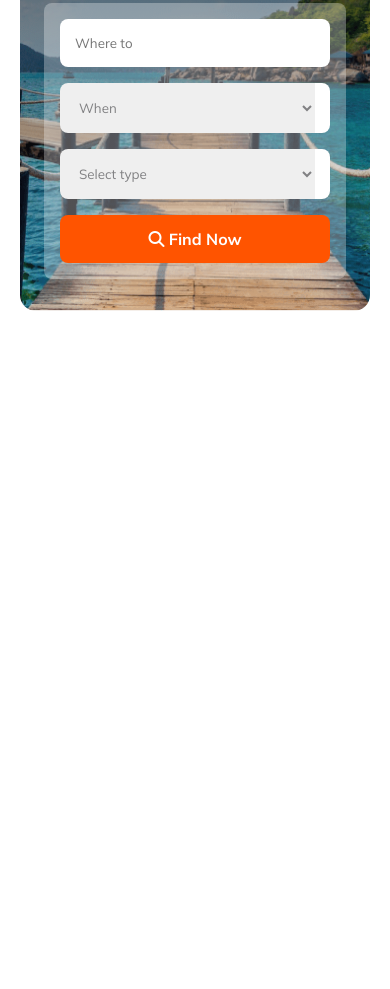
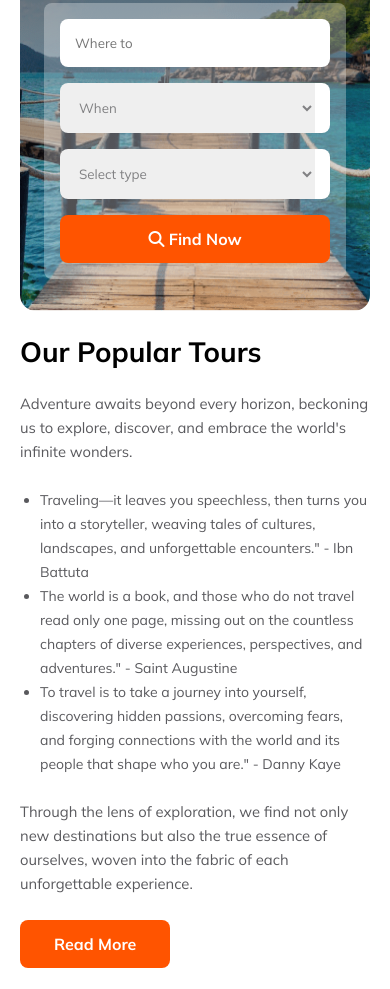
Before and after one commit to shifat97/travel-buddies, a plain HTML site: page index.html in a window 390 px wide. Shown: the part 259-1248 px from the top of the page. Before the commit the page ends 844 px from the top, so only its background shows below. Drawn offline with Linux system fonts and the light colour scheme.

Commit message:
added popular section with responsive version

```diff
--- a/index.html
+++ b/index.html
@@ -44,7 +44,28 @@
             </div>
         </section>
     </header>
-
+    <main>
+        <section id="popular-container">
+            <div id="popular-container-left">
+                <h1>Our Popular Tours</h1>
+                <p>Adventure awaits beyond every horizon, beckoning us to explore, discover, and embrace the world's
+                    infinite wonders.</p>
+                <ul>
+                    <li>Traveling—it leaves you speechless, then turns you into a storyteller, weaving tales of
+                        cultures, landscapes, and unforgettable encounters." - Ibn Battuta</li>
+                    <li>The world is a book, and those who do not travel read only one page, missing out on the
+                        countless chapters of diverse experiences, perspectives, and adventures." - Saint Augustine</li>
+                    <li>To travel is to take a journey into yourself, discovering hidden passions, overcoming fears, and forging connections with the world and its people that shape who you are." - Danny Kaye</li>
+                </ul>
+                <p>Through the lens of exploration, we find not only new destinations but also the true essence of
+                    ourselves, woven into the fabric of each unforgettable experience.</p>
+                <button>Read More</button>
+            </div>
+            <div id="popular-container-right">
+                <img src="./Images/Rectangle 4.png" alt="">
+            </div>
+        </section>
+    </main>
 </body>
 
 </html>
--- a/style.css
+++ b/style.css
@@ -122,7 +122,34 @@ select {
 /* POPULAR SECTION */
 
 #popular-container {
-    margin-top: 100px;
+    margin-top: 24px;
+    display: grid;
+    grid-template-columns: repeat(1, 1fr);
+    gap: 24px;
+}
+
+#popular-container-left h1 {
+    font-size: clamp(1.25rem, 2.016vw + 1.25rem, 2.5rem);
+    line-height: clamp(1.5rem, 2.419vw + 1.5rem, 3rem);
+}
+
+#popular-container-left p {
+    color: var(--grey-color);
+    font-size: clamp(0.875rem, 0.202vw + 0.875rem, 1rem);
+    line-height: clamp(1.05rem, 0.242vw + 1.05rem, 1.2rem);
+    line-height: 24px;
+    margin: 24px 0;
+}
+
+#popular-container-left ul {
+    color: var(--grey-color);
+    font-size: 0.875rem;
+    line-height: 24px;
+    padding-left: 20px;
+}
+
+#popular-container-right img {
+    width: 100%;
 }
 
 /* TABLET */
@@ -145,6 +172,11 @@ select {
     #select-container {
         grid-template-columns: repeat(2, 1fr);
     }
+
+    /* MAIN */
+
+    /* POPULAR SECTION */
+
 }
 
 /* LARGE SCREEN */
@@ -184,6 +216,17 @@ select {
     #select-container {
         grid-template-columns: repeat(4, 1fr);
     }
+
+    /* MAIN */
+
+    /* POPULAR SECTION */
+
+    #popular-container {
+        margin-top: 100px;
+        grid-template-columns: repeat(2, 1fr);
+        justify-content: space-between;
+        align-items: center;
+    }
 }
 
 @media (min-width: 1200px) {
@@ -191,6 +234,7 @@ select {
         width: 1200px;
         margin: 0 auto;
     }
+
     /* BANNER */
 
     #select-container {
```
